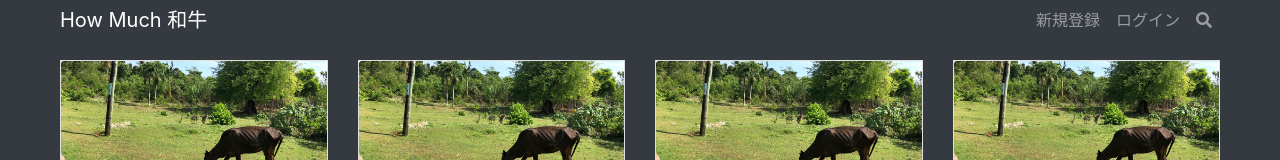
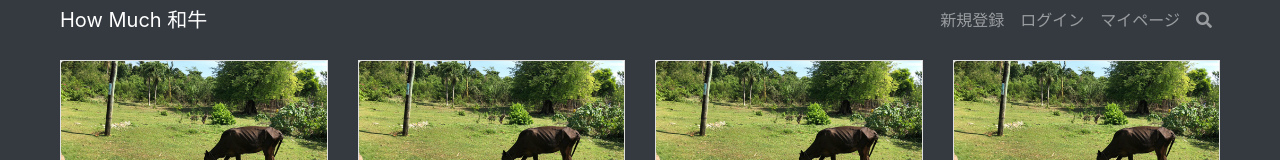
Before and after one commit to ykichi7/wagyu_price, a plain HTML site: page index.html in a window 1280 px wide. Shown: the top 160 px of the page. Drawn offline with Linux system fonts and the light colour scheme.

Commit message:
add : マイページを追加しました

```diff
--- a/index.html
+++ b/index.html
@@ -20,6 +20,9 @@
       </li>
       <li class="nav-item">
         <a class="nav-link" href="#">ログイン</a>
+      </li>
+      <li class="nav-item">
+        <a class="nav-link" href="#">マイページ</a>
       </li>
       <li class="nav-item d-none d-sm-block">
         <a class="nav-link" href="#" data-toggle="modal" data-target="#search-studio"><i class="fas fa-search"></i></a>
```
